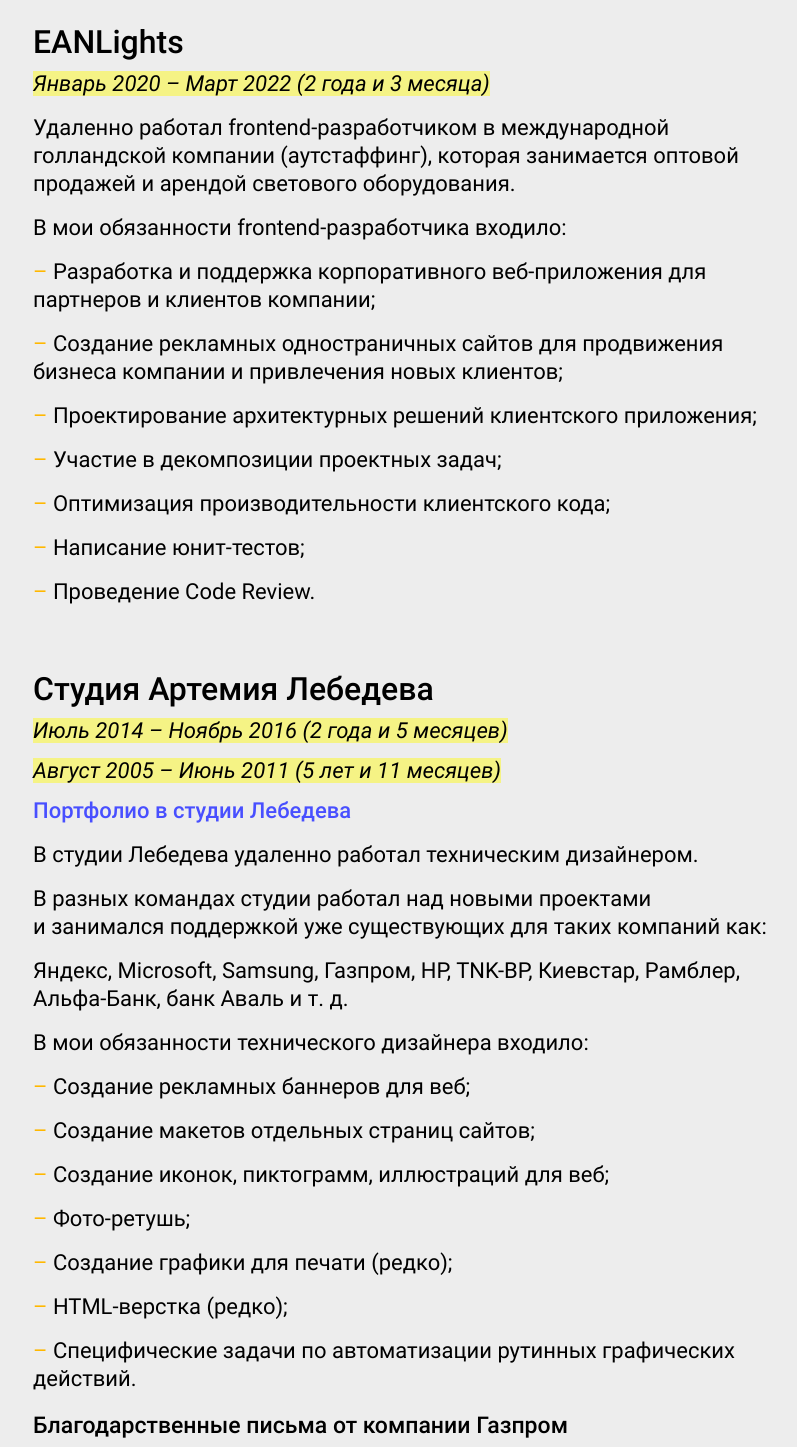
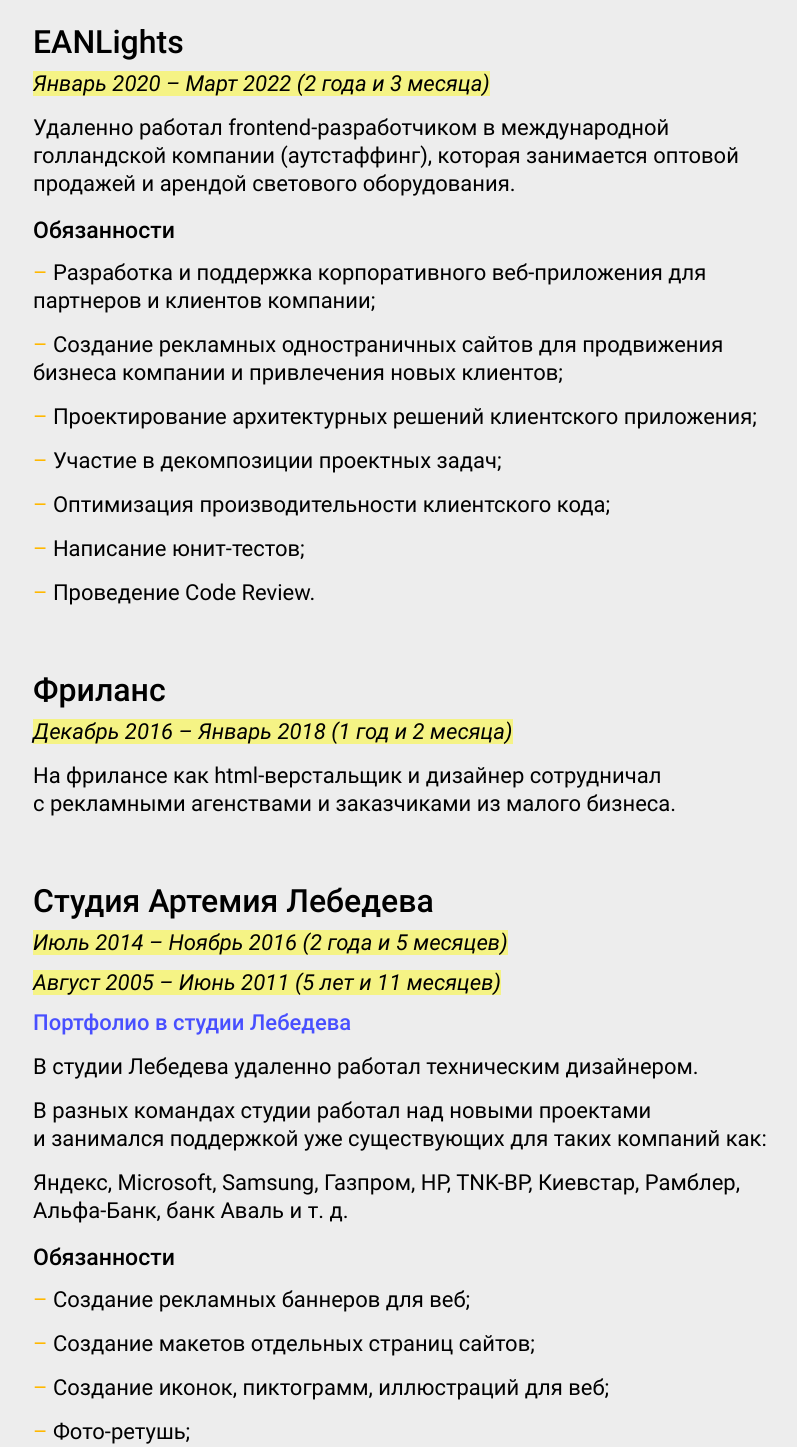
Before and after one commit to odivus/odivus.github.io, a React (Create React App) app: page /resume in a window 1280 px wide. Shown: the part 332-1779 px from the top of the page, without its empty margins (237-1034 px from the left). Built offline with nearby package versions, Linux system fonts and the light colour scheme.

Commit message:
Content update

```diff
--- a/src/components/Resume/Resume.js
+++ b/src/components/Resume/Resume.js
@@ -26,7 +26,7 @@ function Resume() {
           </a>
           <br />
           Скачать <a
-            href='https://disk.yandex.com/i/KAHiSCqM4altGQ'
+            href='https://disk.yandex.com/i/_kYeC5NVpSmRSg'
             target='_blank'
             rel='noopener noreferrer'
             >
@@ -44,9 +44,9 @@ function Resume() {
             <p className='p-first'>
               Удаленно работал frontend-разработчиком в&nbsp;международной голландской компании (аутстаффинг), которая занимается оптовой продажей и&nbsp;арендой светового оборудования.
             </p>
-            <p className='p-first'>
-              В мои обязанности frontend-разработчика входило:
-            </p>
+            <h6>
+              Обязанности
+            </h6>
             <ul>
               <li>
                 Разработка и поддержка корпоративного веб-приложения для партнеров и&nbsp;клиентов компании;
@@ -70,6 +70,15 @@ function Resume() {
                 Проведение Code Review.
               </li>
             </ul>
+            <h3>Фриланс</h3>
+            <p className='p-marker'>
+              <i className='text-marker'>
+                Декабрь 2016&nbsp;&ndash; Январь 2018 (1&nbsp;год и&nbsp;2&nbsp;месяца)
+              </i>
+            </p>
+            <p className='p-first'>
+              На фрилансе как html-верстальщик и&nbsp;дизайнер сотрудничал с&nbsp;рекламными агенствами и&nbsp;заказчиками из&nbsp;малого бизнеса.
+            </p>
             <h3>Студия Артемия Лебедева</h3>
             <p className='p-marker'>
               <i className='text-marker'>
@@ -97,9 +106,9 @@ function Resume() {
             <p>
               Яндекс, Microsoft, Samsung, Газпром, HP, TNK-BP, Киевстар, Рамблер, Альфа-Банк, банк&nbsp;Аваль и&nbsp;т.&nbsp;д.
             </p>
-            <p>
-              В&nbsp;мои обязанности технического дизайнера входило:
-            </p>
+            <h6>
+              Обязанности
+            </h6>
             <ul>
               <li>
                 Создание рекламных баннеров для веб;
```
